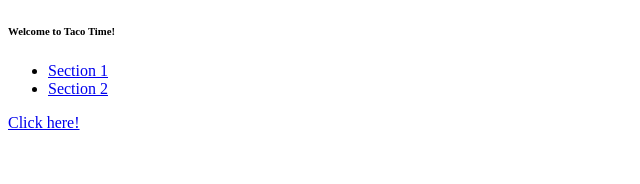
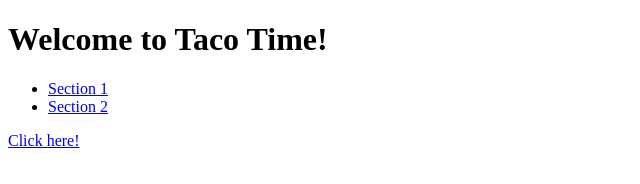
Before and after one commit to Ka254/Project0, a plain HTML site: page links0.html in a window 1280 px wide. Shown: the whole page, without its empty margins (0-640 px from the left). Drawn offline with Linux system fonts and the light colour scheme.

Commit message:
Changed heading size

```diff
--- a/links0.html
+++ b/links0.html
@@ -4,7 +4,7 @@
     <title>My Webpage!</title>
   </head>
   <body>
-    <h6>Welcome to Taco Time! </h6>
+    <h1>Welcome to Taco Time! </h1>
     <ul>
       <li><a href="#section1">Section 1</a></li>
       <li><a href="section2">Section 2</a></li>
```
